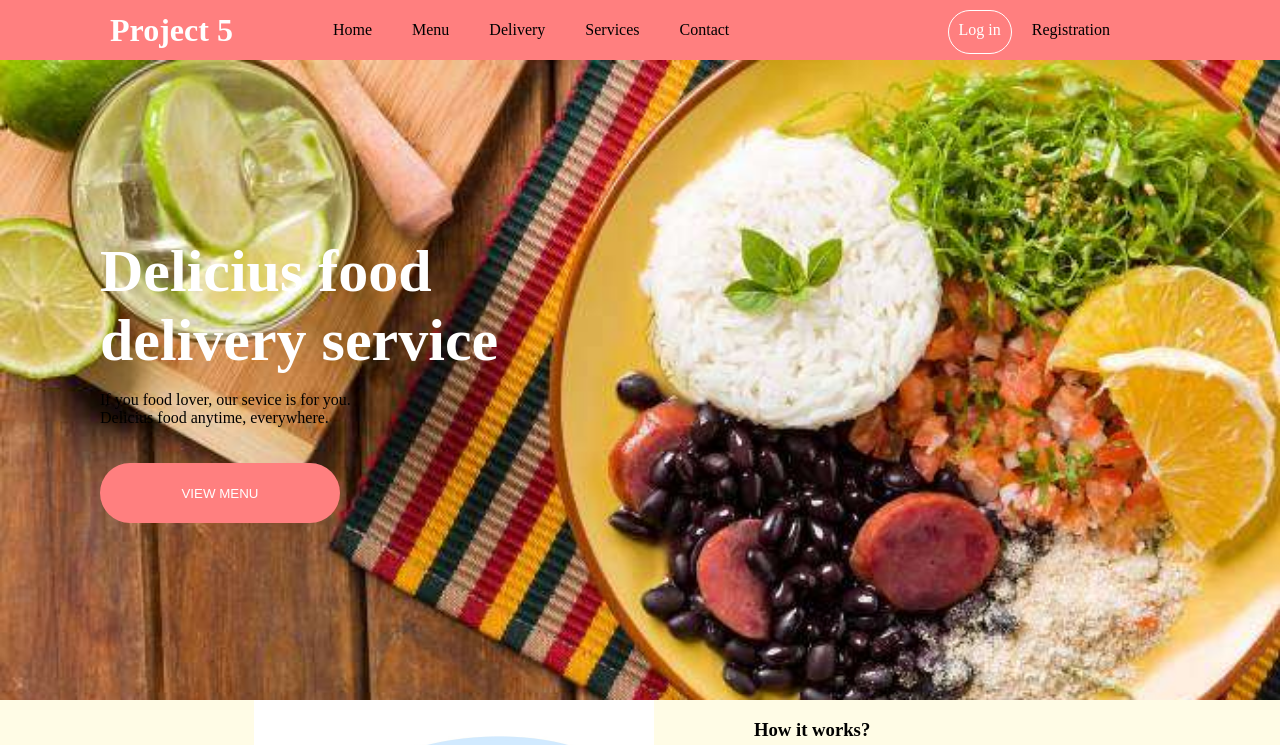
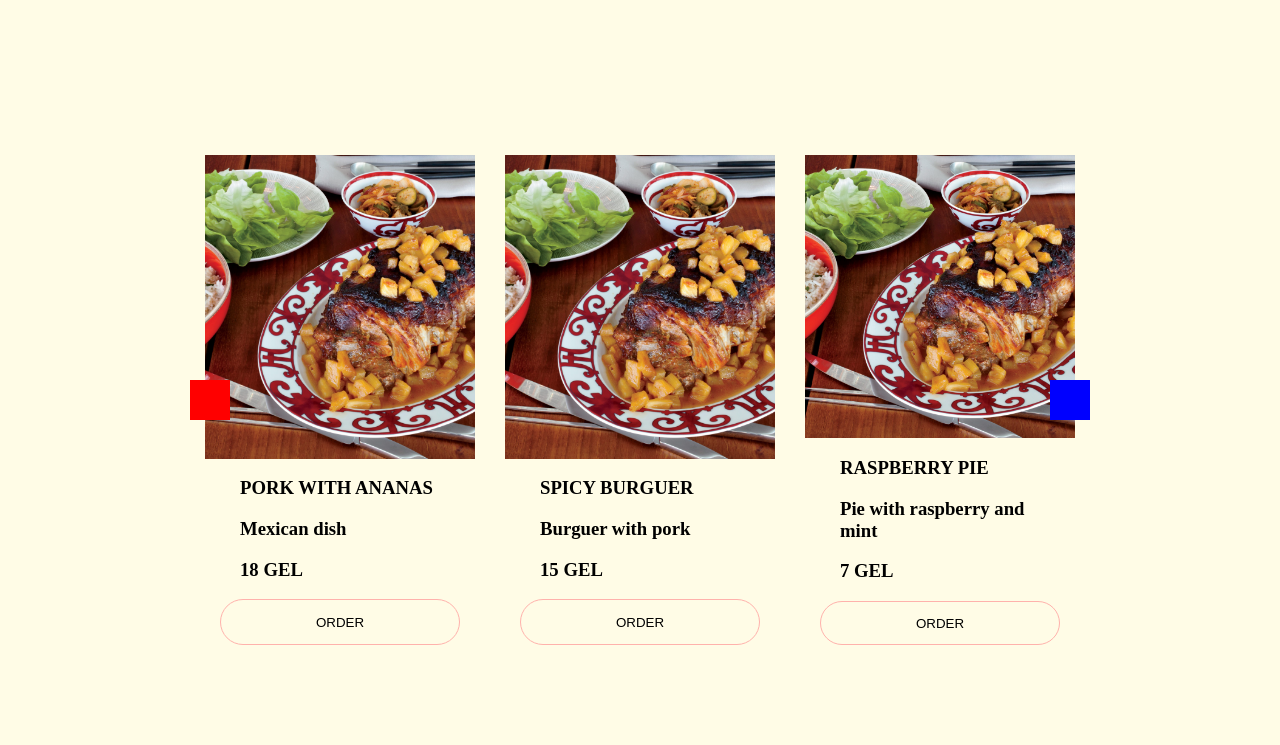
Before and after one commit to progDebug/ecommerce, a React (Create React App) app: page / in a window 1280 px wide. Shown: the top 745 px of the page. Built offline with nearby package versions, Linux system fonts and the light colour scheme.

Commit message:
added carrossel dishes

```diff
--- /dev/null
+++ b/src/components/cardsCarrosel/dishe.css
@@ -0,0 +1,24 @@
+.itens-wrapper .item {
+  width: 900px;
+  background-color: #fffce6;
+  display: flex;
+  flex-direction: row;
+  justify-content: space-around;
+}
+.itens-wrapper .item .dishes {
+  width: 270px;
+  height: 100%;
+  background-color: #fffce6;
+  display: flex;
+  flex-direction: column;
+  align-items: center;
+}
+.itens-wrapper .item .dishes .about-dishe * {
+  width: 100%;
+}
+.itens-wrapper .item .dishes .about-dishe {
+  width: 200px;
+}
+.itens-wrapper .item .dishes img {
+  width: 100%;
+}
--- /dev/null
+++ b/src/components/cardsCarrosel/dishe.js
@@ -0,0 +1,20 @@
+import React from "react";
+import "./dishe.css";
+import Button from "../button/index.js";
+import Image from "../../assets/images/pork-with-pineapple.jpeg";
+
+export default function Dishe(props) {
+    return(
+        <>
+            <div className="dishes">
+                <img className="image-dishe" alt="Imagem of dishe" src={Image}></img>
+                <div className="about-dishe">
+                    <h3 className="name-dishe">{props.title}</h3>
+                    <h3 className="description">{props.description}</h3>
+                    <h3>{props.price}</h3>
+                </div>
+                <Button title="ORDER" type="light"/>
+            </div>
+        </>
+    );
+};
--- /dev/null
+++ b/src/components/cardsCarrosel/index.css
@@ -0,0 +1,81 @@
+.itens-wrapper {
+  width: 100%;
+  height: 100%;
+  background-color: #fffce6;
+  display: flex;
+  flex-direction: row;
+  align-items: center;
+  justify-content: center;
+}
+img{
+    width: 100%;
+    height: 100%;
+
+    object-fit:cover;
+}
+.itens{
+    width: 100%;
+    height: 100%;
+    display: flex;
+
+    overflow-x: hidden;
+
+    scroll-snap-type: x mandatory;
+    scroll-behavior: smooth;
+}
+.item{
+    flex: none;
+
+    width: 100%;
+
+    scroll-snap-align: start;
+
+    pointer-events: none;
+
+}
+.setas{
+    width: 100%;
+    height: 100%;
+    display: flex;
+    flex-direction: row;
+    justify-content: space-between;
+    align-items: center;
+    position: absolute;
+}
+.seta{
+    width: 40px;
+    height: 40px;
+    background-color: red;
+}
+.seta2{
+    width: 40px;
+    height: 40px;
+    background-color: blue;
+}
+.container{
+    width: 100%;
+    height: 100vh;
+    background-color: #fffce6;
+    align-items: center;
+    display: flex;
+    justify-content: space-around;
+    z-index: -1;
+    position: absolute;
+}
+.window{
+    width: 900px;
+    height: 490px;
+    background-color: white;
+    align-items: center;
+    display: flex;
+    justify-content: center;
+    position: relative;
+    z-index: -1;
+}
+.buraco{
+    width: 100%;
+    height: 100%;
+    background-color: red;
+    position: absolute;
+    z-index: -1;
+}
--- /dev/null
+++ b/src/components/cardsCarrosel/index.js
@@ -0,0 +1,40 @@
+import React from "react";
+import Dishe from "./dishe";
+import "./index.css";
+
+export default function CardCarrossel() {
+    const go = () =>{
+        document.querySelector(".itens").scrollBy(-300,0);
+    };
+    const back = () =>{
+        document.querySelector(".itens").scrollBy(300,0);
+    };
+    return(
+        <>
+            <div className="container">
+                <div className="window">
+                    <div className="buraco">
+                        <div className="itens-wrapper">
+                            <div className="itens">
+                                <div className="item">
+                                    <Dishe title="PORK WITH ANANAS" price="18 GEL" description="Mexican dish"/>
+                                    <Dishe title="SPICY BURGUER" description="Burguer with pork" price="15 GEL"/>
+                                    <Dishe title="RASPBERRY PIE" description="Pie with raspberry and mint" price="7 GEL"/>
+                                </div>
+                                <div className="item">
+                                    <Dishe title="PORK WITH ANANAS" price="18 GEL" description="Mexican dish"/>
+                                    <Dishe title="SPICY BURGUER" description="Burguer with pork" price="15 GEL"/>
+                                    <Dishe title="RASPBERRY PIE" description="Pie with raspberry and mint" price="7 GEL"/>
+                                </div>
+                                <div className="setas">
+                                    <div className="seta" onClick={go}></div>
+                                    <div className="seta2" onClick={back}></div>
+                                </div>
+                            </div>
+                        </div>
+                    </div>
+                </div>
+            </div>
+        </>
+    );
+};
--- a/src/pages/home/index.js
+++ b/src/pages/home/index.js
@@ -1,18 +1,19 @@
 import React from "react";
-import Cards from "../../components/card";
+/* import Cards from "../../components/card";
 import Outdoor from "../../components/outdoor";
 import Delivery from "../../components/delivery/index.js";
 import Header from "../../components/header/index.js";
-import Jumbotron from "../../components/jumbotron/index.js";
+import Jumbotron from "../../components/jumbotron/index.js"; */
+import CardCarrosel from "../../components/cardsCarrosel/index.js";
 
 export default function Home() {
     return(
         <>
-            <Header />
+{/*             <Header />
             <Jumbotron />
-            <Delivery />
             <Outdoor />
-            <Cards />
+            <Cards /> */}
+            <CardCarrosel />
         </>
     );
 };
```
Also changed, not shown: src/assets/images/pork-with-pineapple.jpeg (added).
